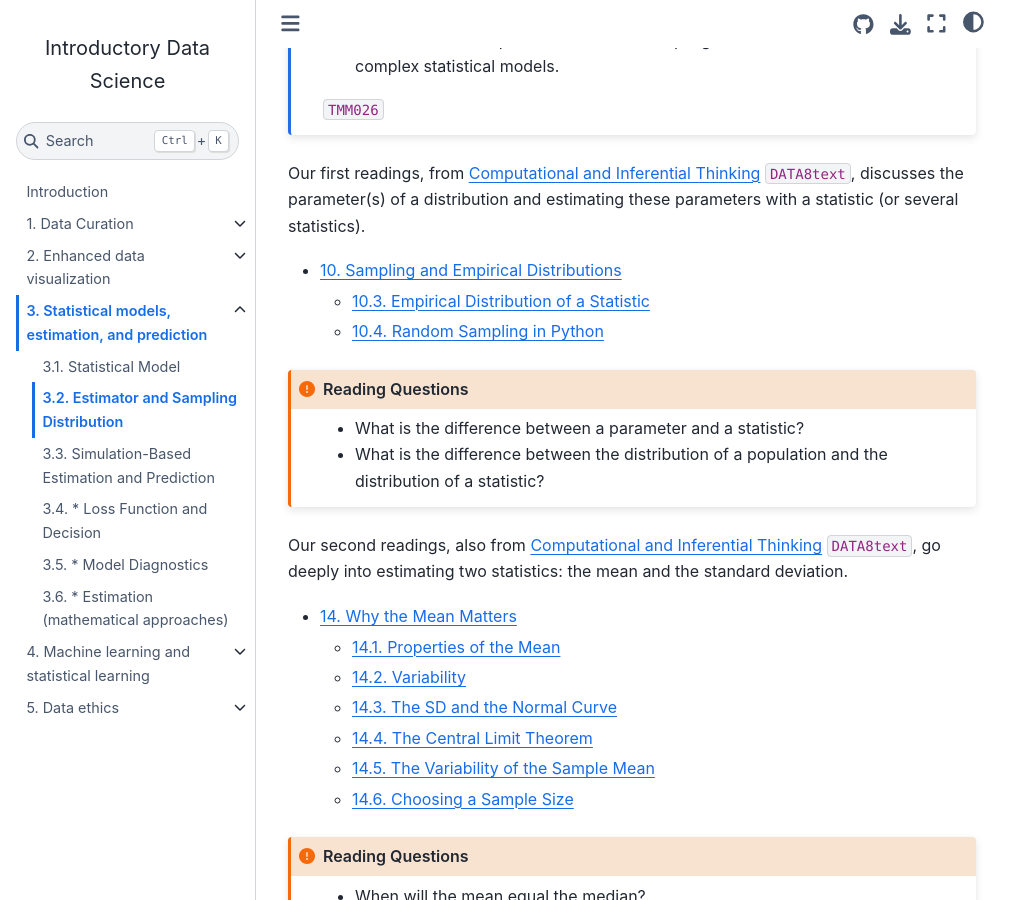
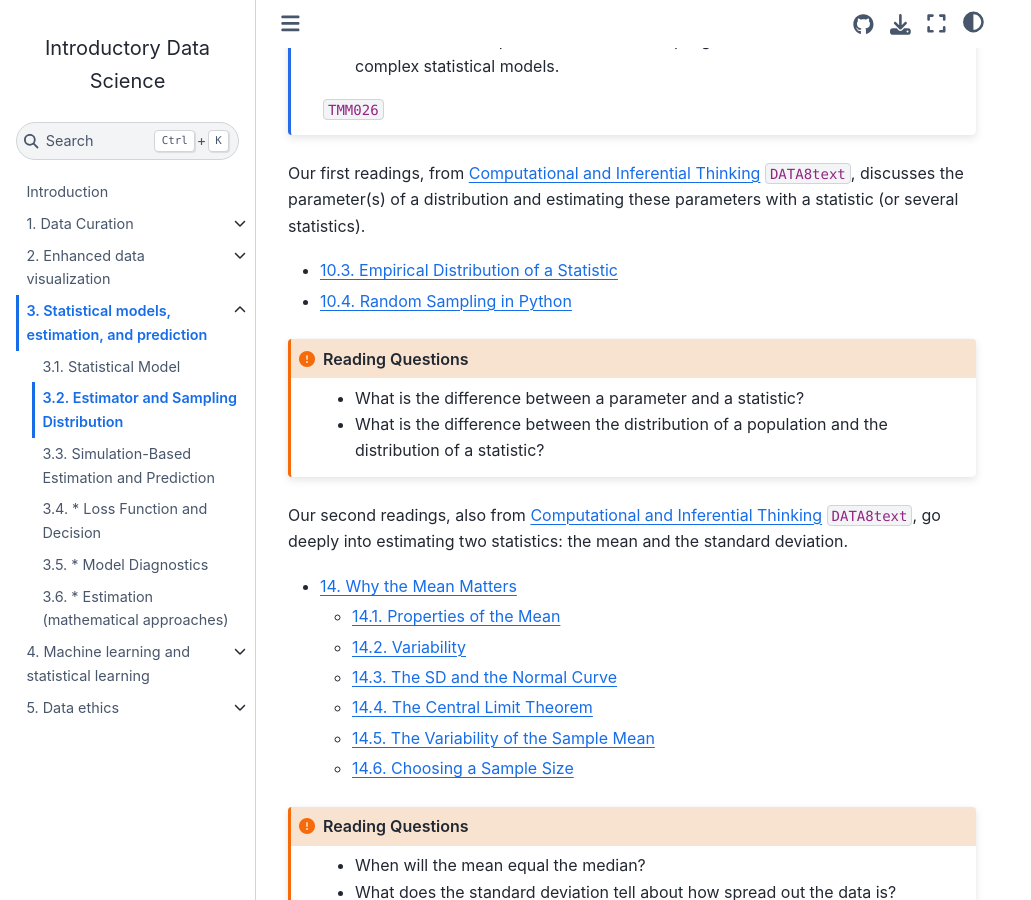
Before and after one commit to data-ohio/introductory-data-science, a Jupyter Book: the page built from 3/2/3_2_estimator.md, in a window 1280 px wide and 900 px high, scrolled down 555 px. Shown: the whole window, without its empty margins (0-1031 px from the left). Built offline with Jupyter Book 1.0.4 settings and Sphinx 7.4.7 and the Sphinx Book theme 1.1.4, drawn with Linux system fonts in a browser that asks for light colours; pages that are not in the unit, such as notebooks, are missing from menus; cross-references to code outside the pages are shown as plain code.

Commit message:
3.2 tweak

````diff
--- a/3/2/3_2_estimator.md
+++ b/3/2/3_2_estimator.md
@@ -16,9 +16,8 @@ Students will be able to estimate the parameters of a model, use simulation meth
 ```
 
 Our first readings, from [Computational and Inferential Thinking](https://inferentialthinking.com/chapters/intro.html) {cite}`DATA8text`, discusses the parameter(s) of a distribution and estimating these parameters with a statistic (or several statistics).
-* [10. Sampling and Empirical Distributions](https://inferentialthinking.com/chapters/10/Sampling_and_Empirical_Distributions.html)
-  * [10.3. Empirical Distribution of a Statistic](https://inferentialthinking.com/chapters/10/3/Empirical_Distribution_of_a_Statistic.html)
-  * [10.4. Random Sampling in Python](https://inferentialthinking.com/chapters/10/4/Random_Sampling_in_Python.html)
+* [10.3. Empirical Distribution of a Statistic](https://inferentialthinking.com/chapters/10/3/Empirical_Distribution_of_a_Statistic.html)
+* [10.4. Random Sampling in Python](https://inferentialthinking.com/chapters/10/4/Random_Sampling_in_Python.html)
 
 ```{admonition} Reading Questions
 :class: important
````
